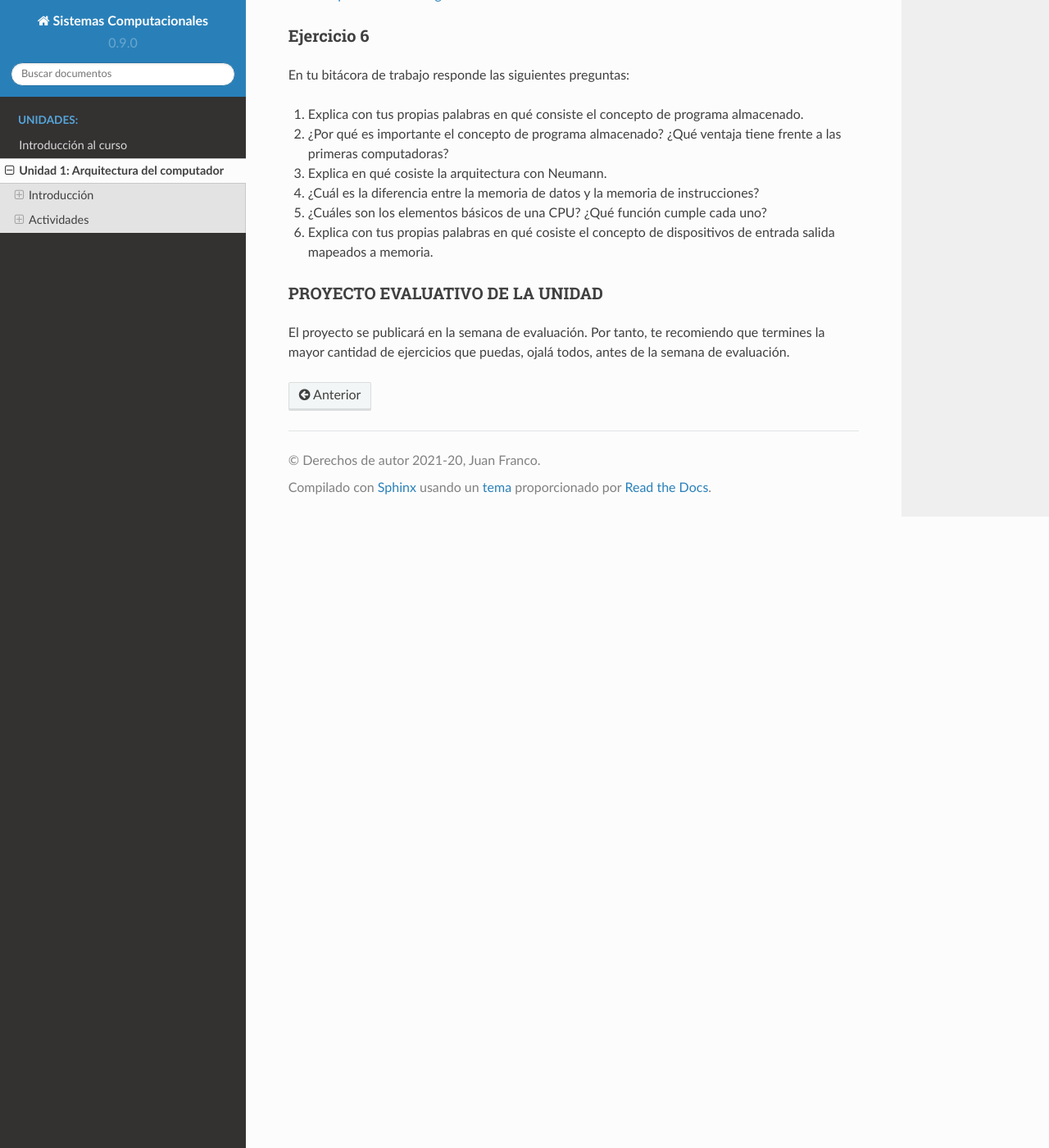
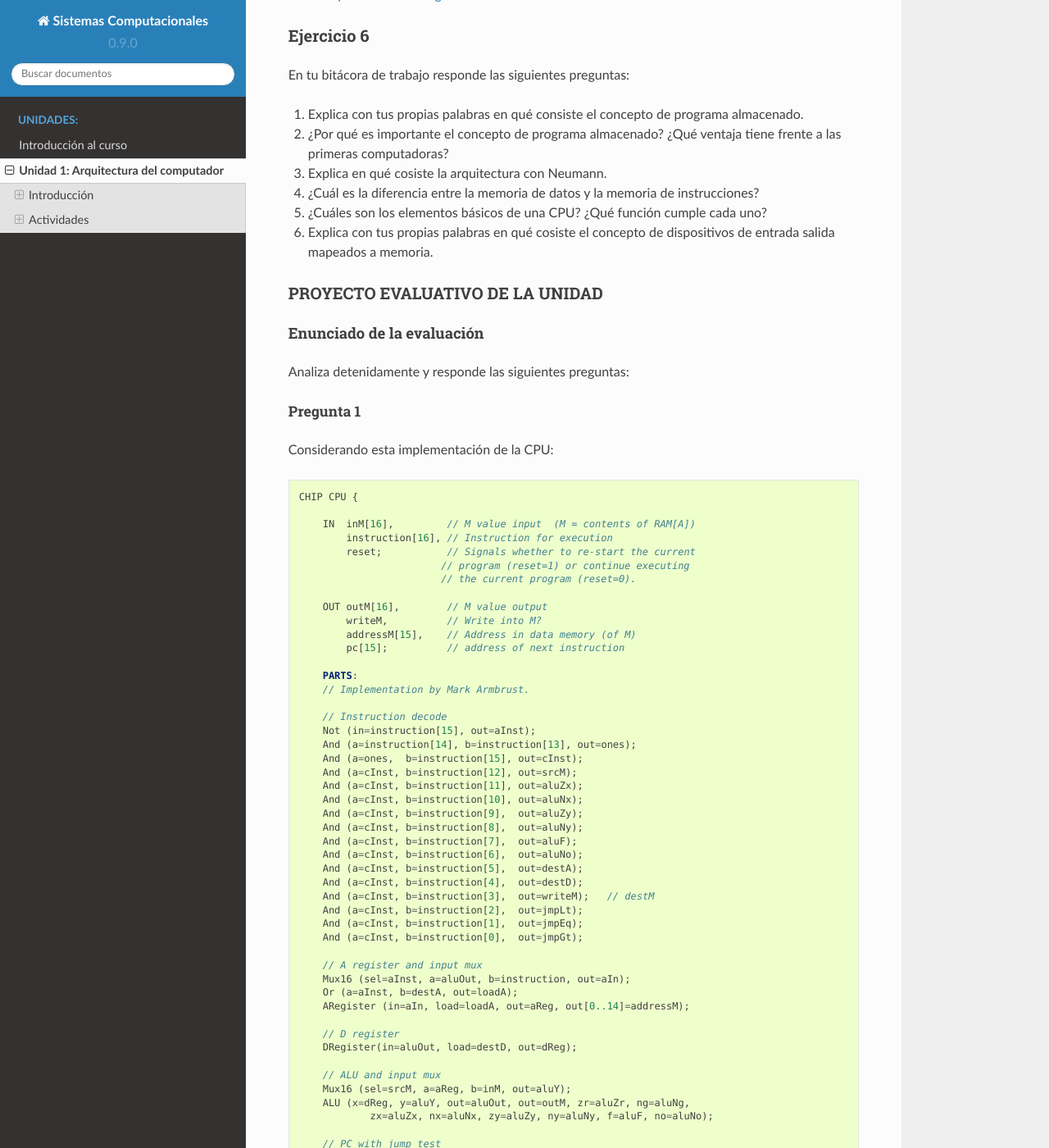
Before and after one commit to juanferfranco/SistemasComputacionales, a Sphinx documentation site: the page built from docs/_unidad1/unidad1.rst, in a window 1280 px wide and 1400 px high, scrolled down 8882 px. Shown: the whole window at 82% size. Built offline with Sphinx 7.4.7 and the Read the Docs theme 2.0.0, drawn with Linux system fonts in a browser that asks for light colours; some of the changed text lies outside the part shown.

Commit message:
eval beta

```diff
--- a/docs/_unidad1/unidad1.rst
+++ b/docs/_unidad1/unidad1.rst
@@ -76,7 +76,7 @@ Lectura 3
 ^^^^^^^^^^^^
 La CPU y la memoria están construidas de `circuitos integrados <https://en.wikipedia.org/wiki/Integrated_circuit>`__
 que llamaremos chips. Por tanto, lo que realmente haremos en este curso es implementar
-algunos chips y luego los conectaremos con otros para obtener el PREMIO: la computadora.
+algunos chips y luego los conectaremos con otros para obtener el PREMIO: el computador.
 
 Alguna vez te has preguntado ¿Cómo se implementa y construye un chip?
 
@@ -314,32 +314,170 @@ En tu bitácora de trabajo responde las siguientes preguntas:
 PROYECTO EVALUATIVO DE LA UNIDAD
 ^^^^^^^^^^^^^^^^^^^^^^^^^^^^^^^^^
 
-El proyecto se publicará en la semana de evaluación. Por tanto, te recomiendo que termines la mayor
-cantidad de ejercicios que puedas, ojalá todos, antes de la semana de evaluación.
+Enunciado de la evaluación
+############################
 
-..
-    Realiza el proyecto 5 que encuentras `aquí <https://www.nand2tetris.org/project05>`__
+Analiza detenidamente y responde las siguientes preguntas:
 
-    Escribe un documento en formato .PDF con la siguiente información:
+Pregunta 1
+************
 
-    #. Tu nombre y ID.
-    #. El enlace al github del proyecto.
-    #. (20%) El enlace al video que muestre el proyecto pasando todos los vectores de prueba. Debes asegurarte
-    que el video funciona: audio y video (mínimo 720 de resolución), de lo contrario será contado como 0% en la
-    calificación final. Para la captura puedes usar `OBS Studio <https://obsproject.com/download>`__.
-    #. (30%) El diagrama de compuertas de cada circuito. Puedes usar draw.io.
-    #. (40%) Utiliza el segundo programa del proyecto formativo 4. Escribe un texto donde expliques detalladamente el
-    funcionamiento de cada parte del computador para poder ejecutar este programa.
+Considerando esta implementación de la CPU:
 
-    Consideraciones para la entrega:
+.. code-block:: c
 
-    * Sube tu archivo .``pdf`` a `este <https://upbeduco-my.sharepoint.com/:f:/g/personal/juanf_franco_upb_edu_co/Ep6NfMCIRwxBpZpBWcC0I2kBvakItRWE7PXcpZzvWhfV-g>`__
-    enlace.
-    * Solo se tendrá en cuenta el último archivo que subas.
-    * Luego del plazo máximo NO SE RECIBEN trabajos y la nota será 0.
+    CHIP CPU {
 
-    .. warning::
-        CONTROL DE VERSIÓN
+        IN  inM[16],         // M value input  (M = contents of RAM[A])
+            instruction[16], // Instruction for execution
+            reset;           // Signals whether to re-start the current
+                            // program (reset=1) or continue executing
+                            // the current program (reset=0).
 
-        (10%) Desde el inicio del proyecto debes crear un repositorio y realizar commits periódicamente. Tu repositorio
-        debe mostrar el proceso de trabajo.
+        OUT outM[16],        // M value output
+            writeM,          // Write into M?
+            addressM[15],    // Address in data memory (of M)
+            pc[15];          // address of next instruction
+
+        PARTS:
+        // Implementation by Mark Armbrust.
+
+        // Instruction decode
+        Not (in=instruction[15], out=aInst);
+        And (a=instruction[14], b=instruction[13], out=ones);
+        And (a=ones,  b=instruction[15], out=cInst);
+        And (a=cInst, b=instruction[12], out=srcM);
+        And (a=cInst, b=instruction[11], out=aluZx);
+        And (a=cInst, b=instruction[10], out=aluNx);
+        And (a=cInst, b=instruction[9],  out=aluZy);
+        And (a=cInst, b=instruction[8],  out=aluNy);
+        And (a=cInst, b=instruction[7],  out=aluF);
+        And (a=cInst, b=instruction[6],  out=aluNo);
+        And (a=cInst, b=instruction[5],  out=destA);
+        And (a=cInst, b=instruction[4],  out=destD);
+        And (a=cInst, b=instruction[3],  out=writeM);   // destM
+        And (a=cInst, b=instruction[2],  out=jmpLt);
+        And (a=cInst, b=instruction[1],  out=jmpEq);
+        And (a=cInst, b=instruction[0],  out=jmpGt);
+
+        // A register and input mux
+        Mux16 (sel=aInst, a=aluOut, b=instruction, out=aIn);
+        Or (a=aInst, b=destA, out=loadA);
+        ARegister (in=aIn, load=loadA, out=aReg, out[0..14]=addressM);
+
+        // D register
+        DRegister(in=aluOut, load=destD, out=dReg);
+
+        // ALU and input mux
+        Mux16 (sel=srcM, a=aReg, b=inM, out=aluY);
+        ALU (x=dReg, y=aluY, out=aluOut, out=outM, zr=aluZr, ng=aluNg,
+                zx=aluZx, nx=aluNx, zy=aluZy, ny=aluNy, f=aluF, no=aluNo);
+
+        // PC with jump test
+        Or (a=aluZr, b=aluNg, out=zrng);
+        Not (in=zrng, out=aluPos);
+        And (a=aluNg, b=jmpLt, out=jlt);
+        And (a=aluZr, b=jmpEq, out=jeq);
+        And (a=aluPos, b=jmpGt, out=jgt);
+        Or (a=jlt, b=jeq, out=jle);
+        Or (a=jle, b=jgt, out=jmp);
+        PC (in=aReg, reset=reset, inc=true, load=jmp, out[0..14]=pc);
+    }
+
+Dibuja el diagrama en bloques de la CPU. Recuerda marcar detalladamente cada chip con su nombre,
+puertos y el tamaño en bits de cada puerto. COLOCA EL NOMBRE DE LOS PUERTOS Y DEL CHIP
+adentro del rectángulo que identifica el circuito.
+Esto con el fin de poder distinguir el nombre de los cables del nombre de los puertos.
+
+Pregunta 2
+************
+
+Considerando esta implementación del computador:
+
+.. code-block:: c
+
+    CHIP Computer {
+
+        IN reset;
+
+        PARTS:
+
+        // CPU
+        CPU (inM=RAMout, instruction=ROMout, reset=reset, writeM=loadRAM,
+            outM=RAMin, addressM=RAMaddress, pc=ROMaddress);
+
+        // RAM
+        Memory (in=RAMin, load=loadRAM, address=RAMaddress, out=RAMout);
+
+        // ROM
+        ROM32K (address=ROMaddress, out=ROMout);
+    }
+
+Dibuja el diagrama en bloques del computador. Recuerda marcar detalladamente cada chip con su nombre,
+puertos y el tamaño en bits de cada puerto. COLOCA EL NOMBRE DE LOS PUERTOS Y DEL CHIP
+adentro del rectángulo que identifica el circuito.
+Esto con el fin de poder distinguir el nombre de los cables del nombre de los puertos.
+
+Pregunta 3
+************
+
+Explica qué hace el siguiente programa:
+
+.. image:: ../_static/asmProg.png
+  :alt: programa en ensamblador
+
+Muestra gráficamente qué pasa con la CPU, la memoria y los buses del computador al ejecutar cada
+una de las siguientes instrucciones: ``@16384``, ``D;JLE``, ``A=M``, ``MD = M-1``. Estas instrucciones hacen parte
+del programa que te muestré en la figura anterior y como puedes notar están ubicada en diferentes
+partes del programa. Debes tener en cuenta el estado de la CPU y la memoria como consecuencia de las
+instrucciones anteriores a la que te pido que analices.
+
+Pregunta 4
+************
+
+Inventa una nueva instrucción para el computador de tal manera que al ejecutarla se reinicie el programa.
+
+* Define cuál sería la sintaxis simbólica.
+* Define la sintaxis binaria.
+* Realice un nuevo diagrama de la CPU donde muestre la modificación necesaria para implementar la nueva instrucción.
+
+Pregunta 5
+*************
+
+En una implementación de la CPU (no sabemos si está correcta o no), al ejecutar esta instrucción
+``0111 1100 1001 0000`` el contenido del registro D se modifica. ¿Es esto correcto?
+
+Muestre en el diagrama de la CPU lo que podría estar pasando en dicha implementación.
+
+Entregables
+############################
+
+* Sube a `este <https://upbeduco-my.sharepoint.com/:f:/g/personal/juanf_franco_upb_edu_co/EmFnLXvy3hFKhw7L_auxzqcBtBHaF-EPbA2eHR_K0QR4pw>`__
+  enlace un archivo pdf nombrado con los nueve dígitos que componen tu ID. Por ejemplo: 000008716.pdf. El archivo
+  debe tener lo siguiente:
+
+  * Tu nombre completo.
+  * Evaluación de la unidad 1 y la fecha en la cual vas subir el archivo.
+  * Define una sección en el documento para solucionar cada pregunta.
+
+.. warning:: USA DRAW.IO
+
+    Te recomiendo usar la aplicación draw.io para realizar los diagramas solicitados.
+
+
+Criterios de evaluación
+############################
+
+Estos son los puntos que te dará la solución a cada pregunta.
+
+* Pregunta 1: 0.5
+* Pregunta 2: 0.5
+* Pregunta 3: 2
+* Pregunta 4: 1
+* Pregunta 5: 1
+
+.. warning:: ASIGNACIÓN DE PUNTAJE
+
+    La asignación de los puntos a la respuesta de cada pregunta se otorga
+    solo si la respuesta está completa. No se asignarán calificaciones intermedias. Por tanto,
+    revisa cuidadosamente la respuesta a cada una de tus preguntas.
```
Also changed, not shown: docs/_intro/intro.rst (+7 -8 lines), docs/_static/asmProg.png (added).
